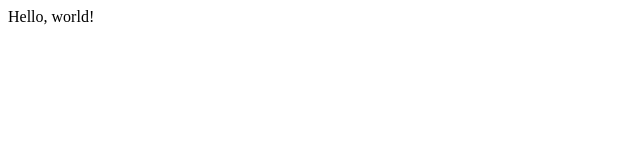
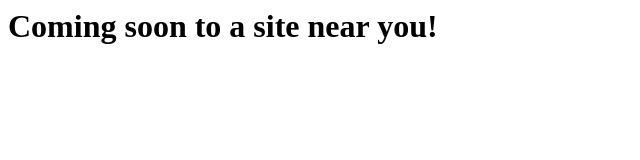
Before and after one commit to thepmac/site-specific.site, a plain HTML site: page index.html in a window 1280 px wide. Shown: the whole page, without its empty margins (0-640 px from the left). Drawn offline with Linux system fonts and the light colour scheme.

Commit message:
Update index.html

```diff
--- a/index.html
+++ b/index.html
@@ -3,7 +3,7 @@
 <head></head>
 
 <body>
-    Hello, world!
+    <h1>Coming soon to a site near you!</h1>
 </body>
 
 </html>
```
